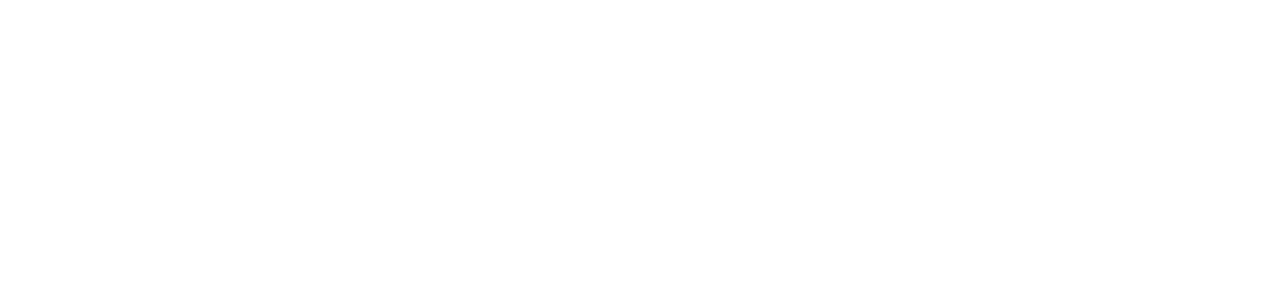
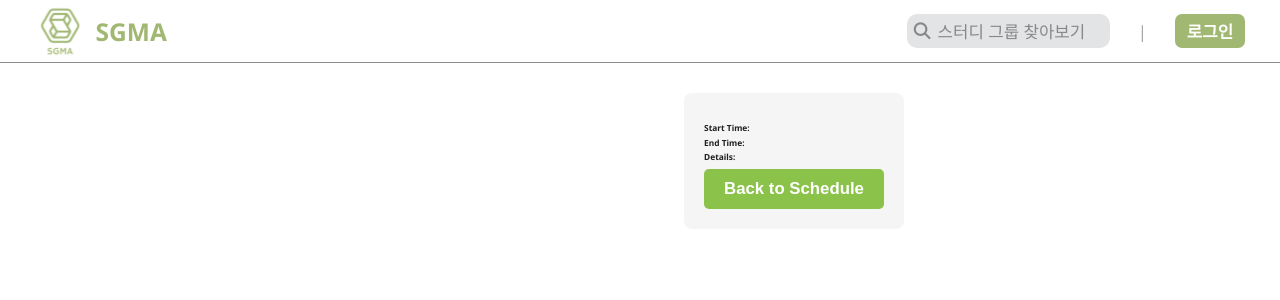
Before and after one commit to Spring-Cooler/SGMA_Frontend, a Vue app: page /study-schedule/details in a window 1280 px wide. Before the commit this address had no page. Shown: the top 300 px of the page. Built offline with nearby package versions, Linux system fonts and the light colour scheme; what v-calendar would draw is missing.

Commit message:
Add: ScheduleDetailPage

```diff
--- a/src/components/layouts/SideBar.vue
+++ b/src/components/layouts/SideBar.vue
@@ -6,7 +6,7 @@
 			<SideBarMenu to="/create-group">스터디 그룹 만들기</SideBarMenu>
 			<SideBarMenu to="/mypage">마이페이지</SideBarMenu>
 			<!-- 라우터 확인용 테스트 버트임(지울 예정) -->
-			<SideBarMenu to="/study-schedule">스터디 스케쥴</SideBarMenu>
+			<SideBarMenu to="/study-schedule">스터디 일정</SideBarMenu>
 		</div>
 	</aside>
 </template>
--- a/src/router/router.js
+++ b/src/router/router.js
@@ -4,6 +4,7 @@
 // import StudyGroups from '@/views/StudyGroups.vue'; // 스터디 그룹 찾기 컴포넌트
 // import CreateGroup from '@/views/CreateGroup.vue'; // 스터디 그룹 만들기 컴포넌트
 import SchedulePage from "@/views/Schedule/SchedulePage.vue";
+import ScheduleDetailPage from "@/views/Schedule/ScheduleDetailPage.vue";
 const routes = [
   { path: "/", name: "Home", component: Home },
   { path: "/mypage", name: "MyPage", component: MyPage },
@@ -13,6 +14,12 @@
     path: "/study-schedule",
     component: SchedulePage,
   },
+  {
+    path: "/study-schedule/details",
+    name: "ScheduleDetailPage",
+    component: ScheduleDetailPage,
+    props: true,
+  },
 ];
 
 const router = createRouter({
--- a/src/views/Schedule/ScheduleDetailPage.vue
+++ b/src/views/Schedule/ScheduleDetailPage.vue
@@ -1,12 +1,82 @@
 <template>
-	<div>
-		<h2>올림픽 단원평가</h2>
-
+	<div class="schedule-detail-page">
+		<Navigation />
+		<div class="schedule-detail-container">
+			<h1>{{ schedule.title }}</h1>
+			<p><strong>Start Time:</strong> {{ schedule.startTime }}</p>
+			<p><strong>End Time:</strong> {{ schedule.endTime }}</p>
+			<p><strong>Details:</strong> {{ schedule.details }}</p>
+			<button class="btn back" @click="goBack">Back to Schedule</button>
+		</div>
 	</div>
 </template>
 
 <script setup>
+import { ref, onMounted } from 'vue';
+import { useRoute, useRouter } from 'vue-router';
+import Navigation from '@/components/layouts/Navigation.vue';
 
+// 스케줄 정보를 담을 ref 변수
+const schedule = ref({
+	id: '',
+	title: '',
+	startTime: '',
+	endTime: '',
+	details: ''
+});
+
+// 라우터와 현재 경로 정보를 사용
+const route = useRoute();
+const router = useRouter();
+
+// 컴포넌트가 마운트될 때 라우터 파라미터로 전달된 스케줄 정보 가져오기
+onMounted(() => {
+	const scheduleData = route.params.schedule;
+	if (scheduleData) {
+		schedule.value = JSON.parse(scheduleData);
+	}
+});
+
+// 스케줄 목록으로 돌아가기
+const goBack = () => {
+	router.push('/schedule');
+};
 </script>
 
-<style scoped></style>
+<style scoped>
+.schedule-detail-page {
+	padding: 20px;
+}
+
+.schedule-detail-container {
+	max-width: 600px;
+	margin: 0 auto;
+	padding: 20px;
+	background-color: #f5f5f5;
+	border-radius: 8px;
+}
+
+h1 {
+	font-size: 2rem;
+	margin-bottom: 1rem;
+}
+
+p {
+	font-size: 1.2rem;
+	margin: 0.5rem 0;
+}
+
+.btn.back {
+	margin-top: 1rem;
+	padding: 10px 20px;
+	background-color: #8bc34a;
+	color: white;
+	border: none;
+	border-radius: 5px;
+	cursor: pointer;
+}
+
+.btn.back:hover {
+	background-color: #7aae42;
+}
+</style>
--- a/src/views/Schedule/components/ScheduleListItem.vue
+++ b/src/views/Schedule/components/ScheduleListItem.vue
@@ -1,5 +1,5 @@
 <template>
-	<li class="event-list-item">
+	<li class="event-list-item" @click="goToDetail">
 		<!-- Event Time and Details -->
 		<div class="event-details">
 			<strong>{{ event.startTime }} - {{ event.endTime }}</strong><br />
@@ -8,25 +8,36 @@
 
 		<!-- Action Buttons -->
 		<div class="event-actions">
-			<button class="btn modify" @click="modifyEvent">Modify</button>
-			<button class="btn remove" @click="removeEvent">Remove</button>
+			<button class="btn modify" @click.stop="modifyEvent">Modify</button>
+			<button class="btn remove" @click.stop="removeEvent">Remove</button>
 		</div>
 	</li>
 </template>
 
 <script setup>
-import { defineProps, defineEmits } from 'vue';
+import { useRouter } from 'vue-router'; // Vue Router 사용을 위해 import
 
 // Define props
 const props = defineProps({
 	event: {
 		type: Object,
 		required: true,
-	}
+	},
 });
 
 // Define emits
 const emit = defineEmits(['modify', 'remove']);
+
+// Vue Router 사용 설정
+const router = useRouter();
+
+// 상세 페이지 이동 함수
+const goToDetail = () => {
+	router.push({
+		name: "ScheduleDetailPage",
+		params: { schedule: JSON.stringify(props.event) }
+	});
+};
 
 // Modify event handler
 const modifyEvent = () => {
@@ -47,6 +58,7 @@
 	padding: 1rem 0;
 	border-bottom: 1px solid #ddd;
 	margin-bottom: 1rem;
+	cursor: pointer;
 }
 
 .event-details {
@@ -70,6 +82,7 @@
 
 .btn.modify {
 	color: white;
+	background-color: #007bff;
 }
 
 .btn.modify:hover {
--- a/src/views/Schedule/components/ScheduleModal.vue
+++ b/src/views/Schedule/components/ScheduleModal.vue
@@ -1,7 +1,6 @@
 <template>
   <div class="modal-overlay" @click.self="closeModal">
     <div class="modal-content">
-
       <!-- Modal Header -->
       <div class="modal-header">
         <h2>SGMA</h2>
@@ -34,8 +33,9 @@
 </template>
 
 <script setup>
-import { defineProps, defineEmits, computed } from 'vue';
-import ScheduleListItem from './ScheduleListItem.vue'; // Import the new component
+import { computed } from 'vue';
+import { useRouter } from 'vue-router'; // Vue Router 사용을 위해 import
+import ScheduleListItem from './ScheduleListItem.vue'; // ScheduleListItem 컴포넌트 import
 
 // Define props
 const props = defineProps({
@@ -49,26 +49,29 @@
   },
 });
 
-// Emit close event
+// Define emits
 const emit = defineEmits(['close']);
 
-// Modal close function
+// Vue Router 사용 설정
+const router = useRouter();
+
+// 모달 닫기 함수
 const closeModal = () => {
   emit('close');
 };
 
-// Create schedule function
+// 스케줄 생성 함수
 const createSchedule = () => {
   alert(`Creating new schedule for ${props.selectedDate.toDateString()}`);
 };
 
-// Format date for display
+// 날짜 포맷팅 함수
 const formatDate = (date) => {
   if (!date) return 'Invalid Date';
   return date.toDateString();
 };
 
-// Computed property to get sorted events by startTime and endTime
+// 정렬된 이벤트 리스트 계산
 const sortedEvents = computed(() => {
   return props.events.slice().sort((a, b) => {
     const timeA = a.startTime.split(':').map(Number);
@@ -83,24 +86,25 @@
   });
 });
 
-// Handle event modification
+// 이벤트 수정 함수
 const onModify = (event) => {
+  // 직접 이동하지 않고 부모로 이벤트를 전달
   alert(`Modify event: ${event.title}`);
-  // Implement the modification logic here
 };
 
-// Handle event removal
+// 이벤트 제거 함수
 const onRemove = (event) => {
   if (confirm(`Are you sure you want to remove the event: ${event.title}?`)) {
     const index = props.events.indexOf(event);
     if (index > -1) {
-      props.events.splice(index, 1); // Remove the event from the list
+      props.events.splice(index, 1); // 이벤트 리스트에서 제거
     }
   }
 };
 </script>
 
 <style scoped>
+/* 스타일 코드 그대로 유지 */
 .modal-overlay {
   position: fixed;
   top: 0;
@@ -118,21 +122,10 @@
   background-color: white;
   border-radius: 10px;
   width: 80%;
-  /* height: 60%; */
   padding: 2rem;
   box-shadow: 0 2px 10px rgba(0, 0, 0, 0.1);
   position: relative;
   text-align: center;
-}
-
-.close-btn {
-  position: absolute;
-  top: 1rem;
-  right: 1rem;
-  font-size: 2rem;
-  background: none;
-  border: none;
-  cursor: pointer;
 }
 
 .modal-header h2 {
@@ -153,6 +146,51 @@
   margin: 1rem 0;
 }
 
+.event-list-item {
+  display: flex;
+  justify-content: space-between;
+  align-items: center;
+  padding: 1rem 0;
+  border-bottom: 1px solid #ddd;
+  margin-bottom: 1rem;
+}
+
+.event-details {
+  flex: 1;
+  margin-right: 1rem;
+  font-size: 1.4rem;
+}
+
+.event-actions {
+  display: flex;
+  gap: 0.5rem;
+}
+
+.btn {
+  padding: 6px 12px;
+  border: none;
+  border-radius: 4px;
+  cursor: pointer;
+  font-size: 1rem;
+}
+
+.btn.modify {
+  color: white;
+}
+
+.btn.modify:hover {
+  background-color: #0069d9;
+}
+
+.btn.remove {
+  background-color: orange;
+  color: white;
+}
+
+.btn.remove:hover {
+  background-color: #c82333;
+}
+
 .modal-footer {
   margin-top: 1.5rem;
   display: flex;
@@ -160,24 +198,17 @@
   gap: 1rem;
 }
 
-.btn {
+.btn.sprout {
+  background-color: #8bc34a;
   color: white;
-  padding: 8px 16px;
-  border: none;
-  border-radius: 5px;
-  cursor: pointer;
-  font-size: 1rem;
+}
+
+.btn.olive {
+  background-color: #607d8b;
+  color: white;
 }
 
 .btn:hover {
-  background-color: #45a049;
-}
-
-.btn.olive {
-  background-color: #8bc34a;
-}
-
-.btn.olive:hover {
-  background-color: #7aae42;
+  opacity: 0.8;
 }
 </style>
```
